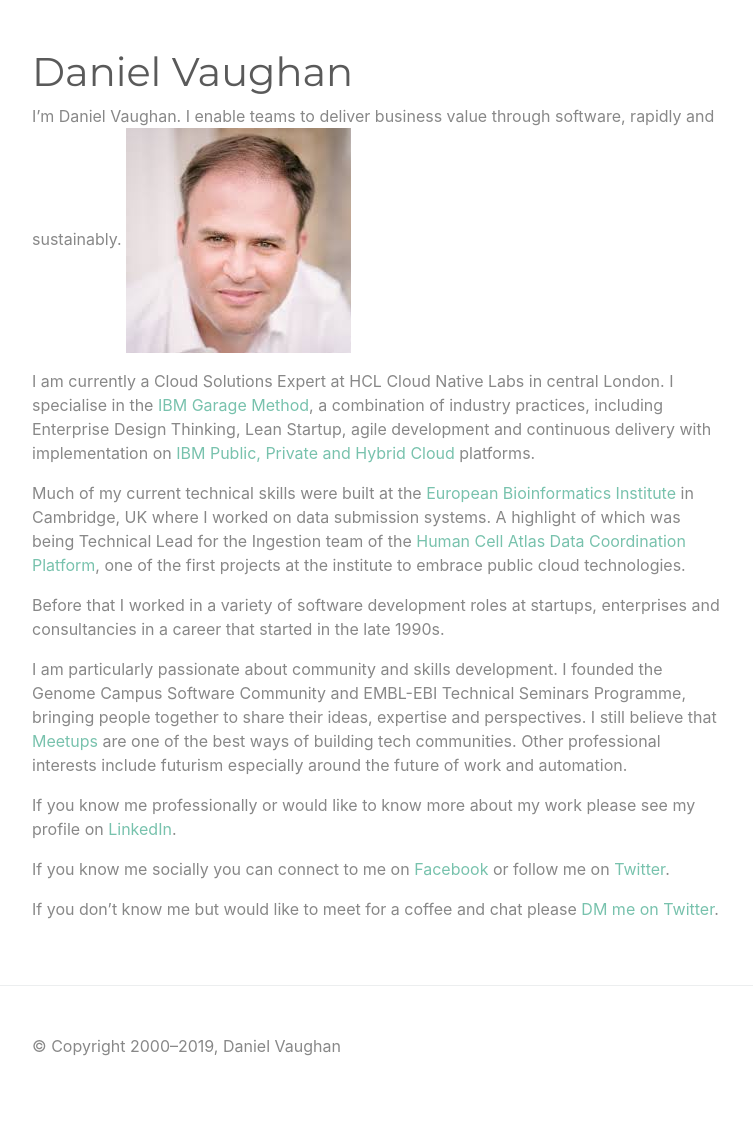
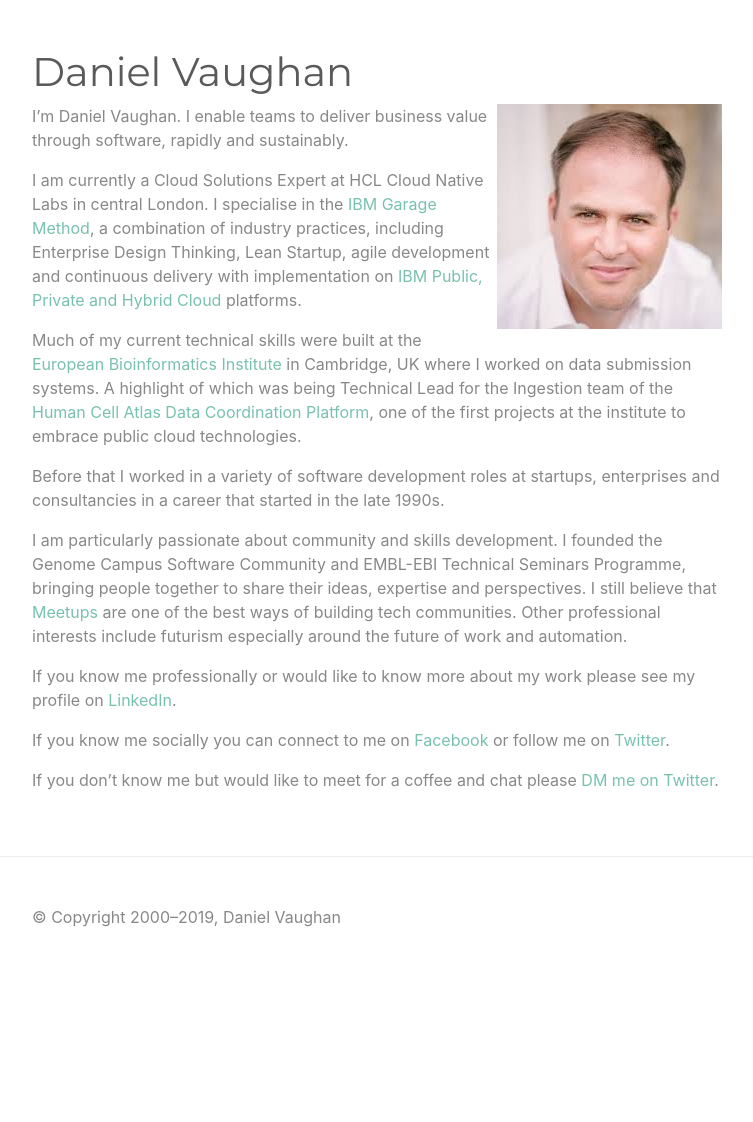
Before and after one commit to danielvaughan/danielvaughan.github.io, a Jekyll site: the page built from index.md, in a window 1280 px wide. Shown: the whole page, without its empty margins (263-1016 px from the left). Built offline with Jekyll 4.4.1, drawn with Linux system fonts in a browser that asks for light colours; after the commit the page ends 993 px from its top, so only the background shows below that.

```diff
--- a/index.md
+++ b/index.md
@@ -3,7 +3,8 @@
 title: Daniel Vaughan
 ---
 
-I’m Daniel Vaughan. I enable teams to deliver business value through software, rapidly and sustainably. ![alt text](https://danielvaughan.com/img/danielvaughan-com.jpeg "Daniel Vaughan")
+<img style="float: right;" src="img/danielvaughan-com.jpeg">
+I’m Daniel Vaughan. I enable teams to deliver business value through software, rapidly and sustainably.
 
 I am currently a Cloud Solutions Expert at HCL Cloud Native Labs in central London. I specialise in the [IBM Garage Method](https://www.ibm.com/garage){:target="_blank"}, a combination of industry practices, including Enterprise Design Thinking, Lean Startup, agile development and continuous delivery with implementation on [IBM Public, Private and Hybrid Cloud](https://www.ibm.com/cloud/){:target="_blank"} platforms.
 
```
